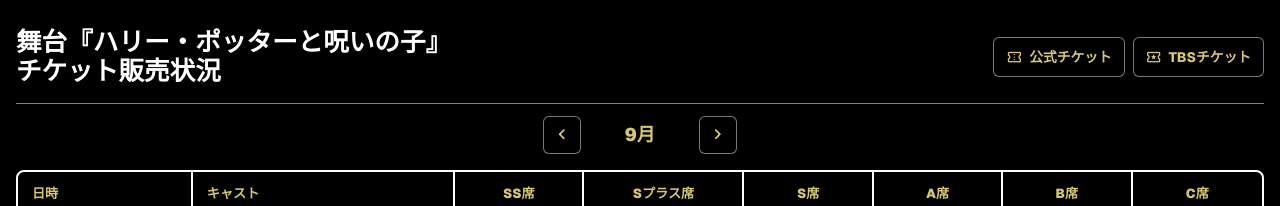
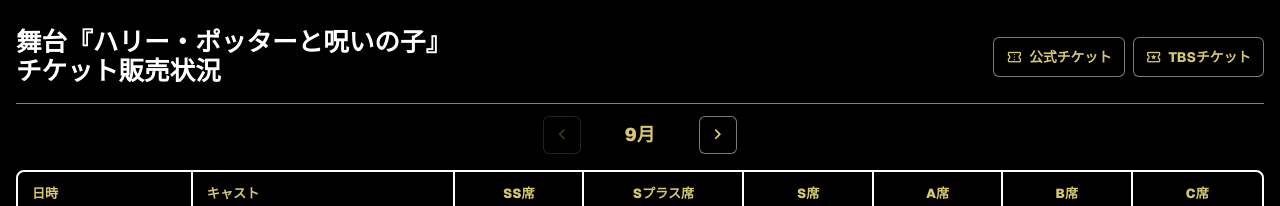
Before and after one commit to tetsuhiroyoneda/hp-stage-guide, a Next.js app: page / in a window 1280 px wide. Shown: the top 206 px of the page. Built offline with nearby package versions, Linux system fonts and the light colour scheme.

Commit message:
月送り端のボタンを無効化

```diff
--- a/src/app/globals.css
+++ b/src/app/globals.css
@@ -137,6 +137,11 @@
   color: var(--gold);
   font-size: 1.1rem;
   font-weight: 900;
+}
+
+.monthSwitcher button:disabled {
+  cursor: default;
+  opacity: 0.28;
 }
 
 .monthSwitcher button .mi {
--- a/src/app/page.tsx
+++ b/src/app/page.tsx
@@ -2285,8 +2285,8 @@
   const [selectedMonth, setSelectedMonth] = useState(months[0]);
   const monthIndex = months.indexOf(selectedMonth);
   const visibleRows = dailyRows.filter((row) => row.month === selectedMonth);
-  const previousMonth = months[(monthIndex - 1 + months.length) % months.length];
-  const nextMonth = months[(monthIndex + 1) % months.length];
+  const previousMonth = months[monthIndex - 1];
+  const nextMonth = months[monthIndex + 1];
 
   return (
     <main className="pageShell">
@@ -2308,11 +2308,21 @@
       </header>
 
       <div className="monthSwitcher" aria-label="月切り替え">
-        <button type="button" onClick={() => setSelectedMonth(previousMonth)} aria-label={`${previousMonth}へ`}>
+        <button
+          type="button"
+          onClick={() => previousMonth && setSelectedMonth(previousMonth)}
+          disabled={!previousMonth}
+          aria-label={previousMonth ? `${previousMonth}へ` : "前の月はありません"}
+        >
           <span className="mi" aria-hidden="true">chevron_left</span>
         </button>
         <strong>{selectedMonth.replace("2026年", "")}</strong>
-        <button type="button" onClick={() => setSelectedMonth(nextMonth)} aria-label={`${nextMonth}へ`}>
+        <button
+          type="button"
+          onClick={() => nextMonth && setSelectedMonth(nextMonth)}
+          disabled={!nextMonth}
+          aria-label={nextMonth ? `${nextMonth}へ` : "次の月はありません"}
+        >
           <span className="mi" aria-hidden="true">chevron_right</span>
         </button>
       </div>
```
